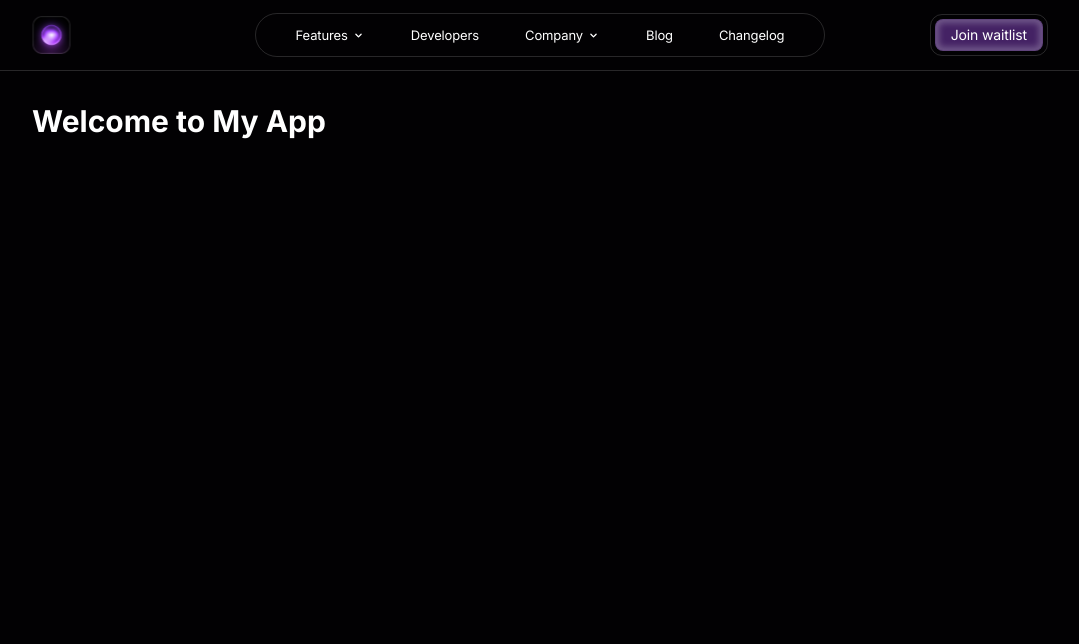
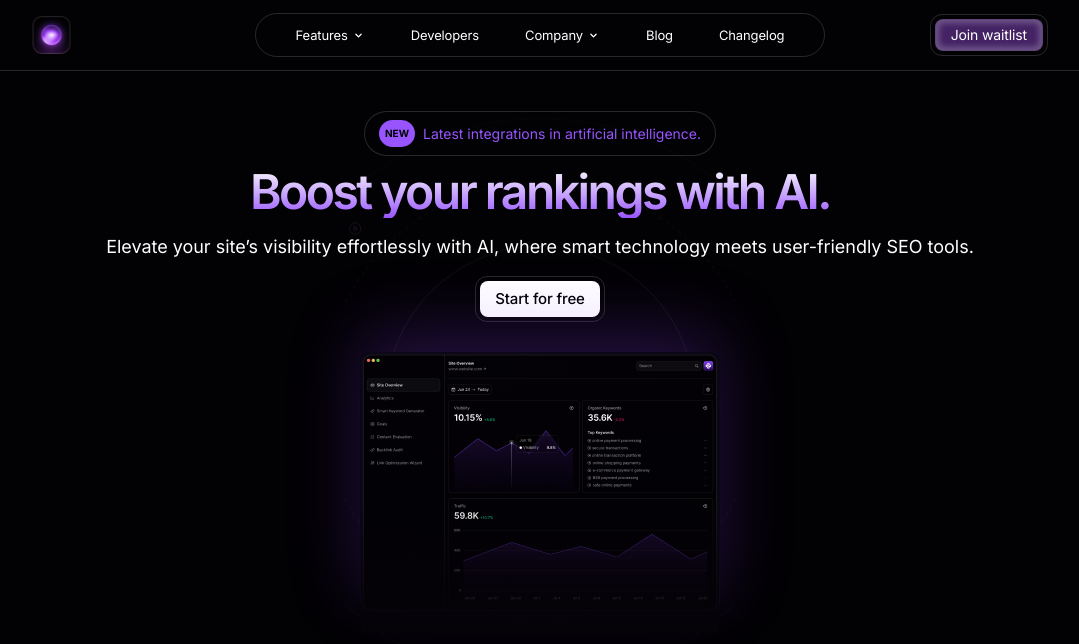
Before and after one commit to Omondi-mutuma/Rank.Ai, a Next.js app: page / in a window 1280 px wide. Shown: the top 644 px of the page, without its empty margins (100-1179 px from the left). Built offline with nearby package versions, Linux system fonts and the light colour scheme.

Commit message:
Add custom styles

```diff
--- a/app/page.tsx
+++ b/app/page.tsx
@@ -1,14 +1,23 @@
 "use client";
+import Image from "next/image";
 import Header from "./components/Header";
+import Hero from "./components/Hero";
 
 export default function Home() {
   return (
     <div className="px-[20px] md:px-[100px] min-h-screen flex flex-col">
       <Header />
 
-      <main className="flex-grow p-8">
-        <h1 className="text-3xl font-bold mb-4">Welcome to My App</h1>
-        {/* Add your main content here */}
+      <main className="flex flex-col justify-center items-center">
+        <div className="absolute top-1/2 left-1/2 transform -translate-x-1/2 -translate-y-1/2">
+          <Image
+            src={"/mobile-circles-bg.png"}
+            alt=""
+            width={390}
+            height={565}
+          />
+        </div>
+        <Hero />
       </main>
 
       <footer className="p-4 text-center">
--- a/tailwind.config.ts
+++ b/tailwind.config.ts
@@ -11,6 +11,7 @@ const config: Config = {
       colors: {
         background: "var(--background)",
         foreground: "var(--foreground)",
+        "custom-purple": "#9855FF",
       },
     },
   },
```
